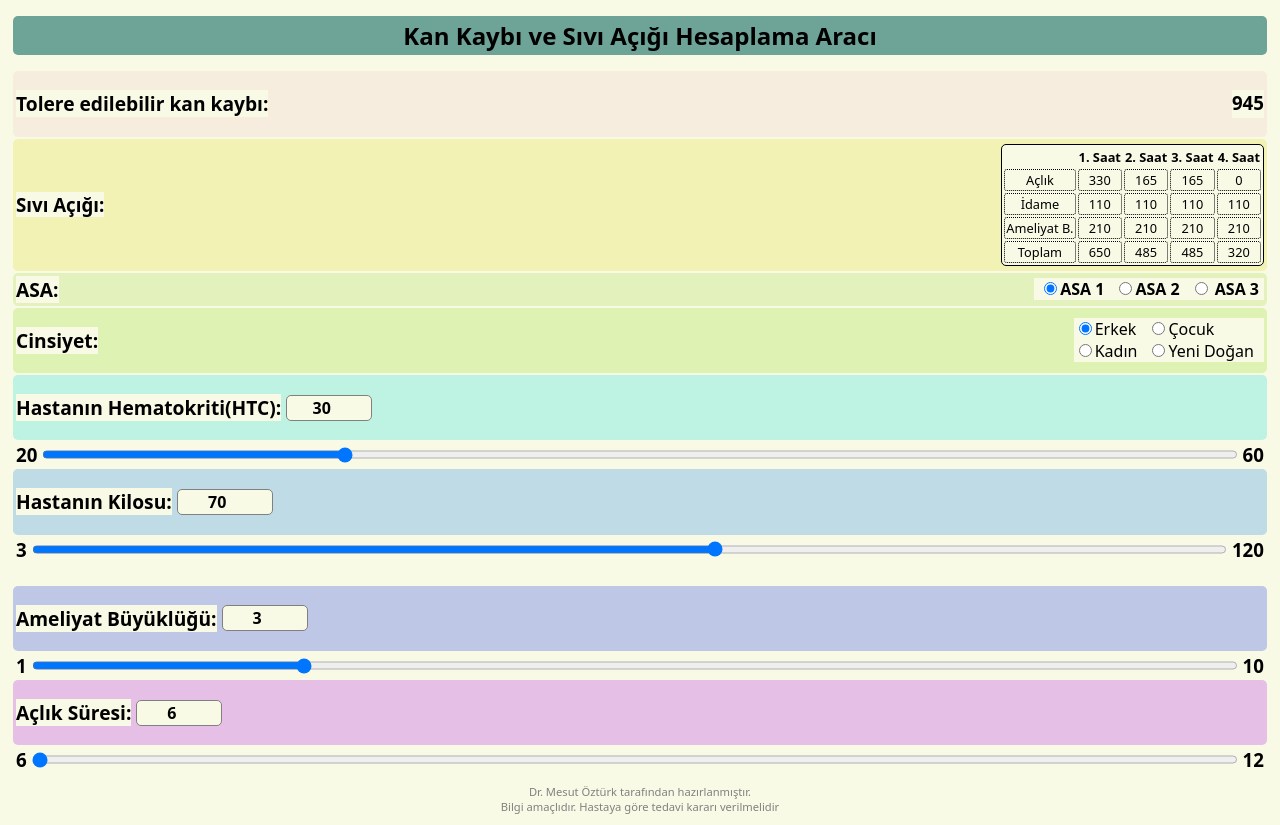
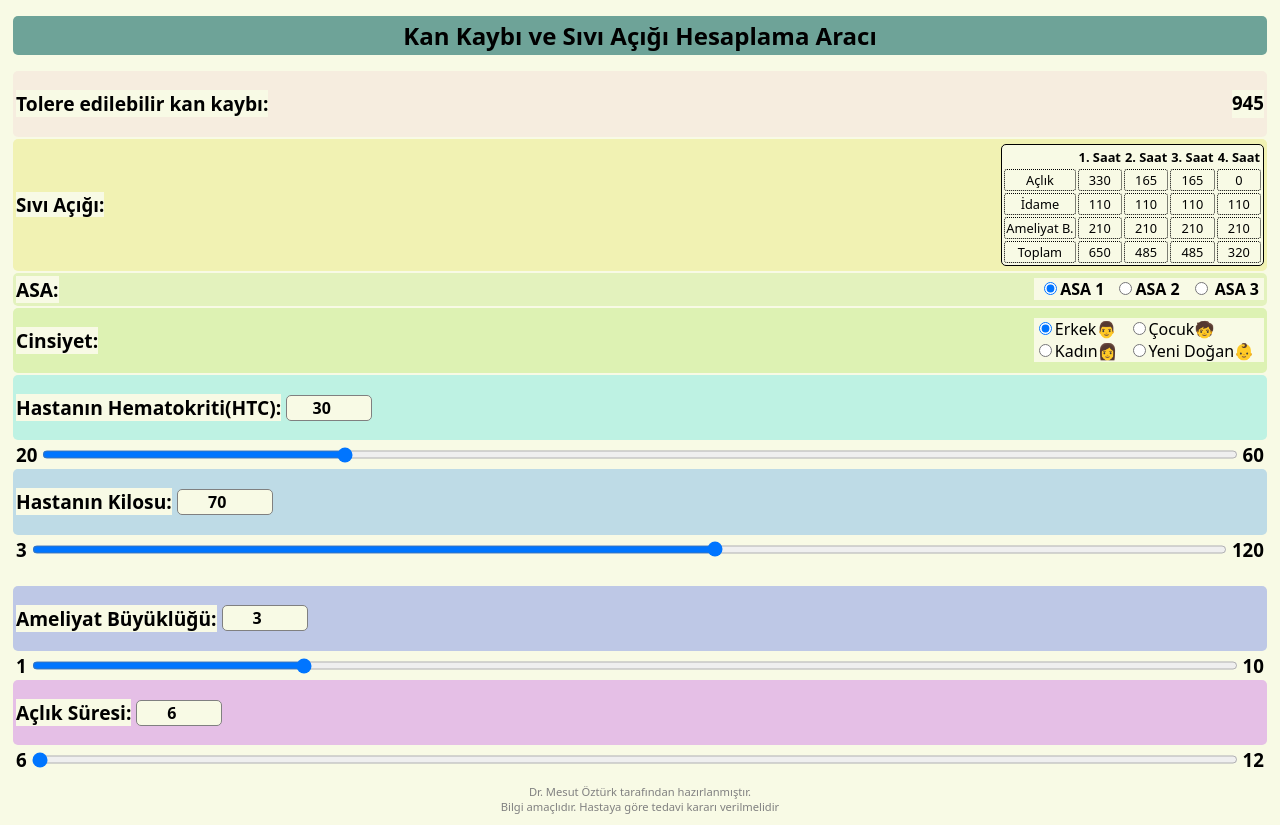
Before and after one commit to drmst/Blood-loose-and-fluid-deficit-calculator, a React (Vite) app: page / in a window 1280 px wide. Built offline with nearby package versions, Linux system fonts and the light colour scheme.

Commit message:
cinsiyet emojileri eklendi

```diff
--- a/src/components/Sex.jsx
+++ b/src/components/Sex.jsx
@@ -15,7 +15,7 @@ const Sex = ({ sex, setSex }) => {
                 setSex(e.target.value);
               }}
             />
-            Erkek
+            Erkek👨
           </label>
           <label htmlFor="woman">
             <input
@@ -28,7 +28,7 @@ const Sex = ({ sex, setSex }) => {
                 setSex(e.target.value);
               }}
             />
-            Kadın
+            Kadın👩
           </label>
         </div>
         <div className="children gender">
@@ -43,7 +43,7 @@ const Sex = ({ sex, setSex }) => {
                 setSex(e.target.value);
               }}
             />
-            Çocuk
+            Çocuk🧒
           </label>
           <label htmlFor="newBorn">
             <input
@@ -56,7 +56,7 @@ const Sex = ({ sex, setSex }) => {
                 setSex(e.target.value);
               }}
             />
-            Yeni Doğan
+            Yeni Doğan👶
           </label>
         </div>
       </form>
```
Also changed, not shown: src/App.css (+0 -9 lines).
